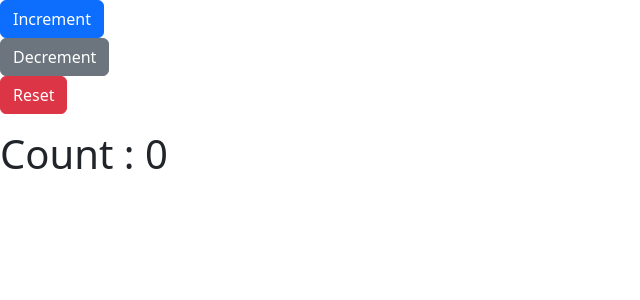
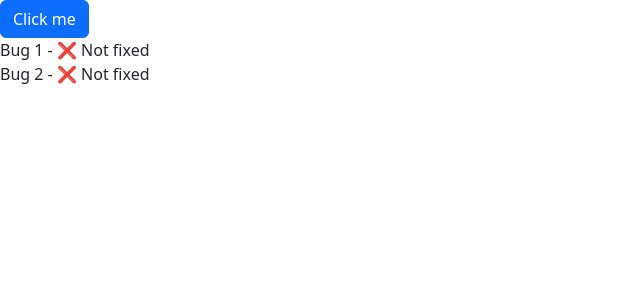
Before and after one commit to ammadmohsin/React-Course, a React (Vite) app in the folder react-app/: page / in a window 1280 px wide. Shown: the top 300 px of the page, without its empty margins (0-640 px from the left). Built offline with nearby package versions, Linux system fonts and the light colour scheme.

Commit message:
React Course

```diff
--- a/react-app/src/App.tsx
+++ b/react-app/src/App.tsx
@@ -1,31 +1,28 @@
 // import ListGroup from "./components/ListGroup"; => (import "function" from "filePath";)
+// import Alert from "./components/Alert";
+import Button from "./components/Button";
 import { useState } from "react";
-import Alert from "./components/Alert";
-import Button from "./components/Button";
 
 function App() {
-  const [alertVisible, setAlertVisibility] = useState(false);
-  let [count, handlecount] = useState(0);
+  const [bugs, setBugs] = useState([
+    { id: 1, title: "Bug 1", fixed: false },
+    { id: 2, title: "Bug 2", fixed: false },
+  ]);
+
+  const handleClick = () => {
+    setBugs(bugs.map((bug) => (bug.id === 1 ? { ...bug, fixed: true } : bug)));
+  };
 
   return (
     <div>
-      <Button
-        color="primary"
-        onClick={() => handlecount(count >= 20 ? (count = 20) : count + 1)}
-      >
-        Increment
-      </Button>
-      <Button
-        color="secondary"
-        onClick={() => handlecount(count <= 0 ? (count = 0) : count - 1)}
-      >
-        Decrement
-      </Button>
-      <Button color="danger" onClick={() => handlecount((count = 5))}>
-        Reset
-      </Button>
-      <p></p>
-      <h1>Count : {count}</h1>
+      <Button onClick={handleClick}>Click me</Button>
+      <div>
+        {bugs.map((bug) => (
+          <div key={bug.id}>
+            {bug.title} - {bug.fixed ? "✅ Fixed" : "❌ Not fixed"}
+          </div>
+        ))}
+      </div>
     </div>
   );
 }
@@ -67,7 +64,7 @@ export default App;
 //   );
 // }
 
-// WORKING WITH BUTTONS :
+// WORKING WITH BUTTONS (With the help of state hook) :
 // function App() {
 //   const [alertVisible, setAlertVisibility] = useState(false);
 
@@ -82,3 +79,107 @@ export default App;
 //     </div>
 //   );
 // }
+
+// DONE TWO EXERCISES RELATED TO BUTTONS : (Increment, decrement, reset)
+// function App() {
+//   const [alertVisible, setAlertVisibility] = useState(false);
+//   let [count, handlecount] = useState(0);
+
+//   return (
+//     <div>
+//       <Button
+//         color="primary"
+//         onClick={() => handlecount(count >= 20 ? (count = 20) : count + 1)}
+//       >
+//         Increment
+//       </Button>
+//       <Button
+//         color="secondary"
+//         onClick={() => handlecount(count <= 0 ? (count = 0) : count - 1)}
+//       >
+//         Decrement
+//       </Button>
+//       <Button color="danger" onClick={() => handlecount((count = 5))}>
+//         Reset
+//       </Button>
+//       <p></p>
+//       <h1>Count : {count}</h1>
+//     </div>
+//   );
+// }
+
+// DEALING WITH OBJECTS (UPDATING STATE OBJECT) :
+// function App() {
+//   const [drink, setDrink] = useState({
+//     title: "Cappecino",
+//     price: 100,
+//   });
+
+//   const handleClick = () => {
+//     setDrink({ ...drink, price: 150 });
+//   };
+
+//   return (
+//     <div>
+//       {drink.price}
+//       <Button onClick={handleClick}>Click me</Button>
+//     </div>
+//   );
+// }
+
+//DEALING WITH STATE ARRAYS (Addition, Deletion, Updating):
+// function App() {
+//   const [tags, setTags] = useState(["Happy", "excited"]);
+
+//   const handleClick = () => {
+//     //Add :
+//     // setTags([...tags, 'Angry']);
+
+//     //Delete :
+//     setTags(tags.filter((tag) => tag != "Happy"));
+
+//     //Update :
+//     setTags(tags.map((tag) => (tag === "excited" ? "notExcited" : tag)));
+//   };
+
+//   return (
+//     <div>
+//       {tags.map((tag) => tag + "  ")}
+//       <Button onClick={handleClick}>Click me</Button>
+//     </div>
+//   );
+// }
+
+// DEALING WITH STATE ARRAY OF OBJECTS :
+// function App() {
+//   const [bugs, setBugs] = useState([
+//     { id: 1, title: "Bug 1", fixed: false },
+//     { id: 2, title: "Bug 2", fixed: false },
+//   ]);
+
+//  1. Without Immer Library :
+//   const handleClick = () => {
+//     setBugs(bugs.map((bug) => (bug.id === 1 ? { ...bug, fixed: true } : bug)));
+//   };
+
+//  2. With Immer Library : (for installing immer library : go to console and type "npm i immer@version" version - 9.0.19)
+//     const handleClick = () => {
+//       setBugs(produce(draft => {
+//         const bug = draft.find(bug => bug.id === 1);
+//         if (bug) bug.fixed = true;
+//      }))
+//   };
+
+//   return (
+//     <div>
+//       <Button onClick={handleClick}>Click me</Button>
+//       <div>
+//         {bugs.map((bug) => (
+//           <div key={bug.id}>
+//             {bug.title} - {bug.fixed ? "✅ Fixed" : "❌ Not fixed"}
+//           </div>
+//         ))}
+//       </div>
+//     </div>
+//   );
+// }
```
